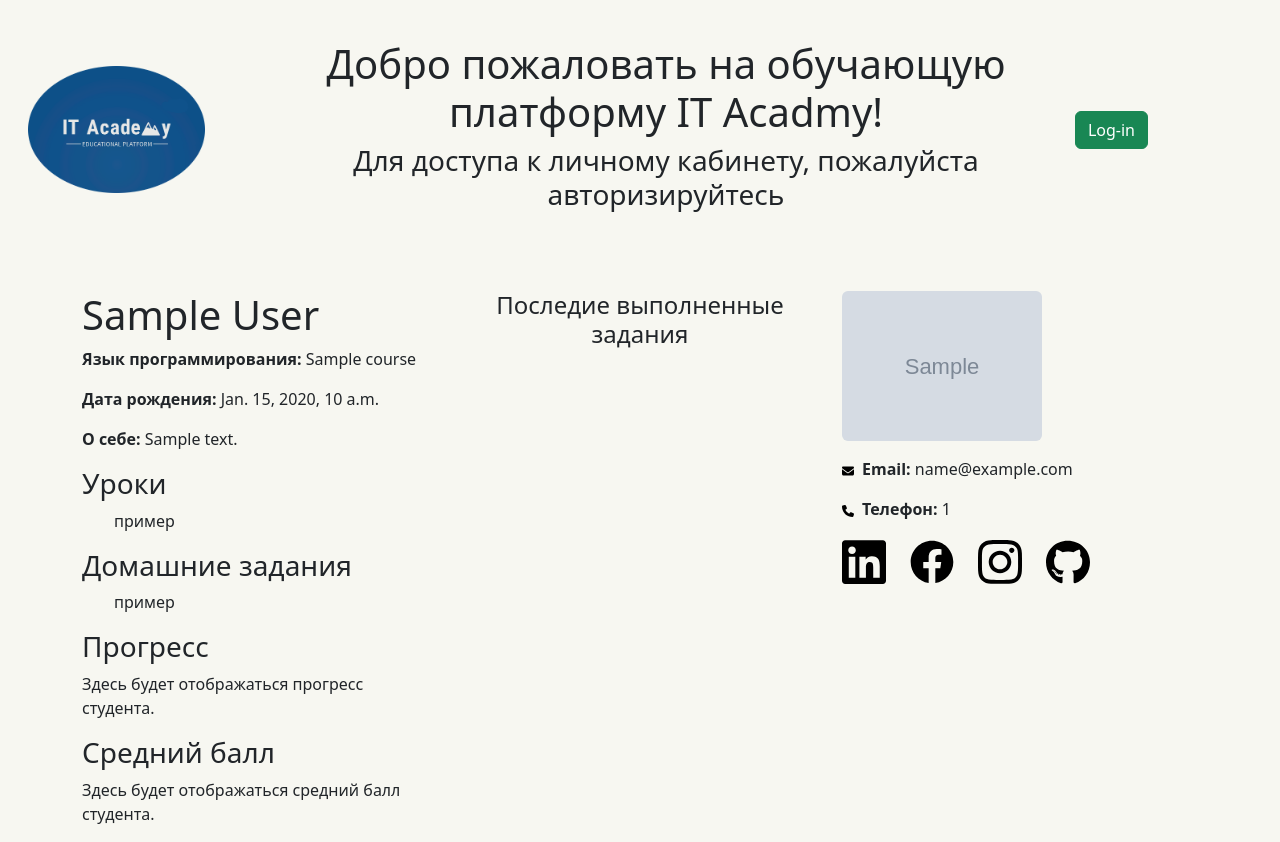
After one commit to Lettrt/LMS-system, a Django app: template profiles/templates/profiles/teacher_detail.html in a window 1280 px wide. The commit adds this page. Run offline with Django 4.2, Linux system fonts and the light colour scheme; the template is opened without the code that fills it: most values are stand-ins (such as "Sample title", 1, 10 or a date in 2020); grey boxes marked "Sample" are stand-in pictures.

Commit message:
complete detail course

```diff
--- a/account/templates/base.html
+++ b/account/templates/base.html
@@ -26,7 +26,8 @@
             <div class="col-md-10">
                 <div class="row d-flex align-items-center justify-content-start">
                     <div class="col-2 d-flex align-items-center">
-                        <img src="{% static 'img/LogoIT.png' %}" alt="" class="img-fluid w-75">
+                        <a href="{% url 'course_list' %}"><img src="{% static 'img/LogoIT.png' %}" alt=""
+                                class="img-fluid w-75"></a>
                     </div>
                     <div
                         class="col-1 d-flex align-items-center justify-content-center border border-success p-2 mb-2 rounded-4 mx-3">
@@ -39,11 +40,11 @@
                     </div>
                     <div
                         class="col-1 d-flex align-items-center justify-content-center border border-success p-2 mb-2 rounded-4 mx-3">
-                        <a aria-current="page" href="{% url 'course_list' %}"
+                        <a aria-current="page" href="{% url 'student_list' %}"
                             class="d-flex flex-column align-items-center justify-content-center">
-                            <img src="{% static 'img/course.jpg' %}" alt="" class="img-fluid w-75">
+                            <img src="{% static 'img/students.png' %}" alt="" class="img-fluid w-75">
                             <br>
-                            Курсы
+                            Студенты
                         </a>
                     </div>
                     <div
@@ -91,7 +92,8 @@
             <div class="col-md-10">
                 <div class="row d-flex align-items-center justify-content-start">
                     <div class="col-3 d-flex align-items-center">
-                        <img src="{% static 'img/LogoIT.png' %}" alt="" class="img-fluid w-75">
+                        <a href="{% url 'course_list' %}"><img src="{% static 'img/LogoIT.png' %}" alt=""
+                                class="img-fluid w-75"></a>
                     </div>
 
                     <div class="col d-flex align-items-center justify-content-center">
--- a/courses/views.py
+++ b/courses/views.py
@@ -4,6 +4,7 @@ from django.shortcuts import redirect,render
 import asyncio
 from .models import Course, Rating, Comment
 from .forms import CourseApplicationForm
+from profiles.models import Teacher
 from tg_bot.main import send_telegram_notification
 
 class CourseListView(ListView):
@@ -36,6 +37,7 @@ class CourseDetailView(DetailView):
 
     def get_context_data(self, **kwargs):
         context = super().get_context_data(**kwargs)
+        context['mentors'] = Teacher.objects.filter(course=self.get_object())[:2]
         if self.request.user.is_authenticated:
             student = self.request.user.student_profile
             current_rating = Rating.objects.filter(course=self.get_object(), student=student).first()
--- a/profiles/admin.py
+++ b/profiles/admin.py
@@ -1,4 +1,6 @@
 from django.contrib import admin
-from .models import Student
+from .models import Student, Teacher, Manager
 
 admin.site.register(Student)
+admin.site.register(Teacher)
+admin.site.register(Manager)
--- a/profiles/templates/profiles/student_list.html
+++ b/profiles/templates/profiles/student_list.html
@@ -12,6 +12,7 @@
             <option value="{{ course.title }}">{{ course.title }}</option>
             {% endfor %}
         </select>
+
         <input type="submit" value="Фильтровать" class="btn btn-success">
     </form>
 
--- /dev/null
+++ b/profiles/templates/profiles/teacher_detail.html
@@ -0,0 +1,58 @@
+{% extends 'base.html' %}
+{% load static %}
+{% block content %}
+<div class="container mt-5">
+    <div class="row">
+        <div class="col-md-4">
+            <h1>{{ teacher.first_name }} {{ teacher.last_name }}</h1>
+            <p><strong>Язык программирования:</strong> {{ teacher.course.title }}</p>
+            <p><strong>Дата рождения:</strong> {{ teacher.date_of_bith }}</p>
+            <p><strong>О себе:</strong> {{ teacher.bio }}</p>
+            <h3>Уроки</h3>
+            <ul>
+                пример
+            </ul>
+            <h3>Домашние задания</h3>
+            <ul>
+                пример
+            </ul>
+            <h3>Прогресс</h3>
+            <p>Здесь будет отображаться прогресс студента.</p>
+
+            <h3>Средний балл</h3>
+            <p>Здесь будет отображаться средний балл студента.</p>
+        </div>
+        <div class="col-md-4">
+            <h4 class="text-center">Последие выполненные задания</h2>
+        </div>
+        <div class="col-md-4">
+            {% if teacher.photo %}
+            <img src="{{ teacher.photo.url }}" alt="{{ teacher.first_name }}" width="200"
+                class="img-fluid rounded mb-3">
+            {% else %}
+            <p>Фотографии нет</p>
+            {% endif %}
+            {% if user == object.user %}
+            <p><button type="button" class="btn btn-primary" data-bs-toggle="modal" data-bs-target="#editProfileModal">
+                    Редактировать профиль
+                </button></p>
+            {% endif %}
+            <p><strong><img src="{% static 'img/envelope-solid.svg' %}
+                " alt="email" width="20" class="pe-2">Email:</strong> {{ teacher.email }}</p>
+            <p><strong><img src="{% static 'img/phone-solid.svg' %}
+                " alt="phone" width="20" class="pe-2">Телефон:</strong> {{ teacher.phone_number }}</p>
+            <div class="d-flex align-items-center">
+                <a href="{{ teacher.linked_in }}" target="_blank"><img src="{% static 'img/linkedin.svg' %}
+                    " alt="LinkedIn" width="44"></a>
+                <a href="{{ teacher.face_book }}" target="_blank" class="mx-4"><img
+                        src="{% static 'img/facebook.svg' %}" alt="Facebook" width="44"></a>
+                <a href="{{ teacher.instagram }}" target="_blank"><img src="{% static 'img/instagram.svg' %}"
+                        alt="Instagram" width="44"></a>
+                <a href="{{ teacher.instagram }}" target="_blank" class="pe-4"></a><img
+                    src="{% static 'img/github.svg' %}" alt="Instagram" width="44"></a>
+            </div>
+        </div>
+    </div>
+</div>
+
+{% endblock %}
--- a/profiles/urls.py
+++ b/profiles/urls.py
@@ -4,7 +4,9 @@ from . import views
 urlpatterns = [
     path('student/<int:pk>/', views.StudentDetailView.as_view(), name='student_detail'),
     path('student/edit/<int:pk>/', views.edit_student_profile, name='edit_student_profile'),
-    path('students/', views.StudentListView.as_view(), name='student-list'),
+    path('students/', views.StudentListView.as_view(), name='student_list'),
     path('redirect_to_student_detail/', views.redirect_to_student_detail, name='redirect_to_student_detail'),
+    path('teachers/', views.TeacherListView.as_view(), name='teacher_list'),
+    path('teachers/<int:pk>/', views.TeacherDetailView.as_view(), name='teacher_detail'),
 
 ]
```
Also changed, not shown: courses/templates/courses/course_detail.html (+21 -0 lines), profiles/models.py (+9 -0 lines), profiles/templates/profiles/teacher_list.html (added, +10 -0 lines), profiles/views.py (+12 -1 lines), account/static/img/students.png (added), media/students/photo/Морти_Смит_2.png (added), media/students/photo/Рик_Санчес_1.png (added), profiles/migrations/0006_manager_role_student_role_teacher_course_and_more.py (added).
